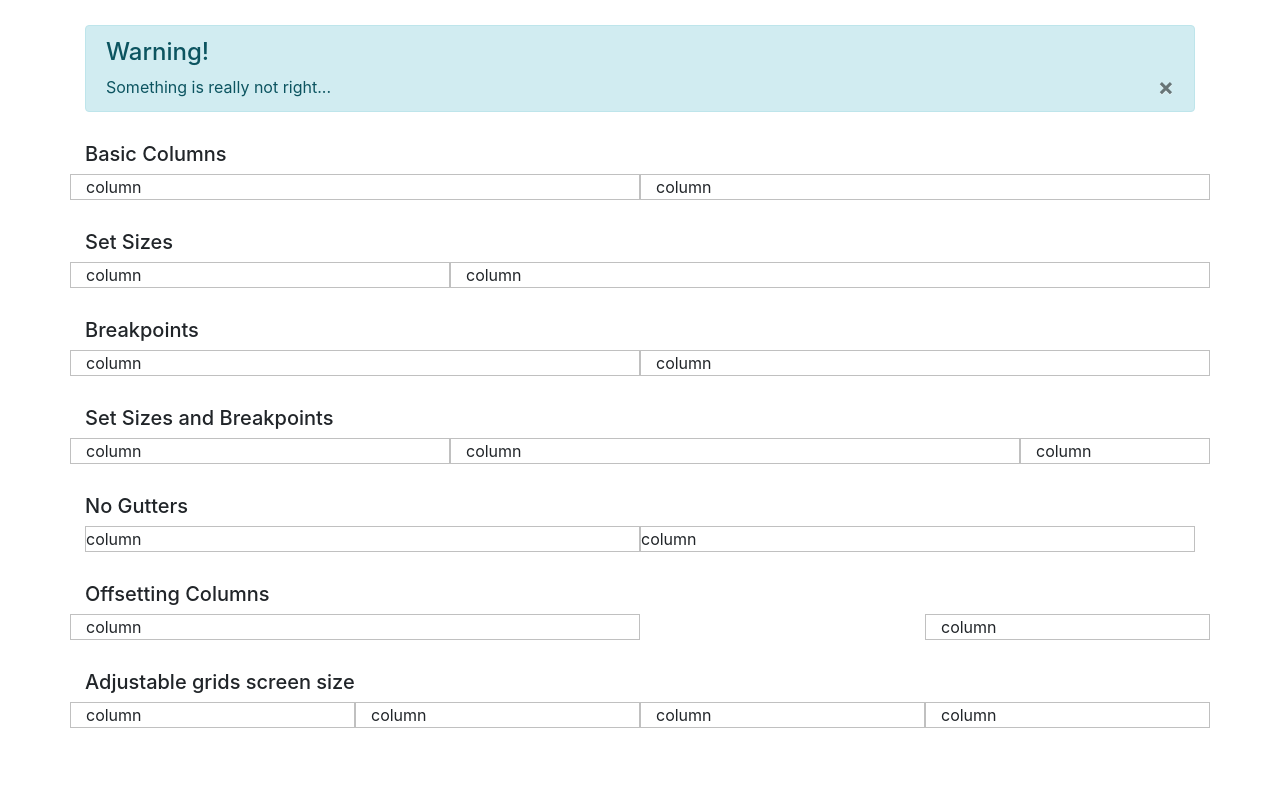
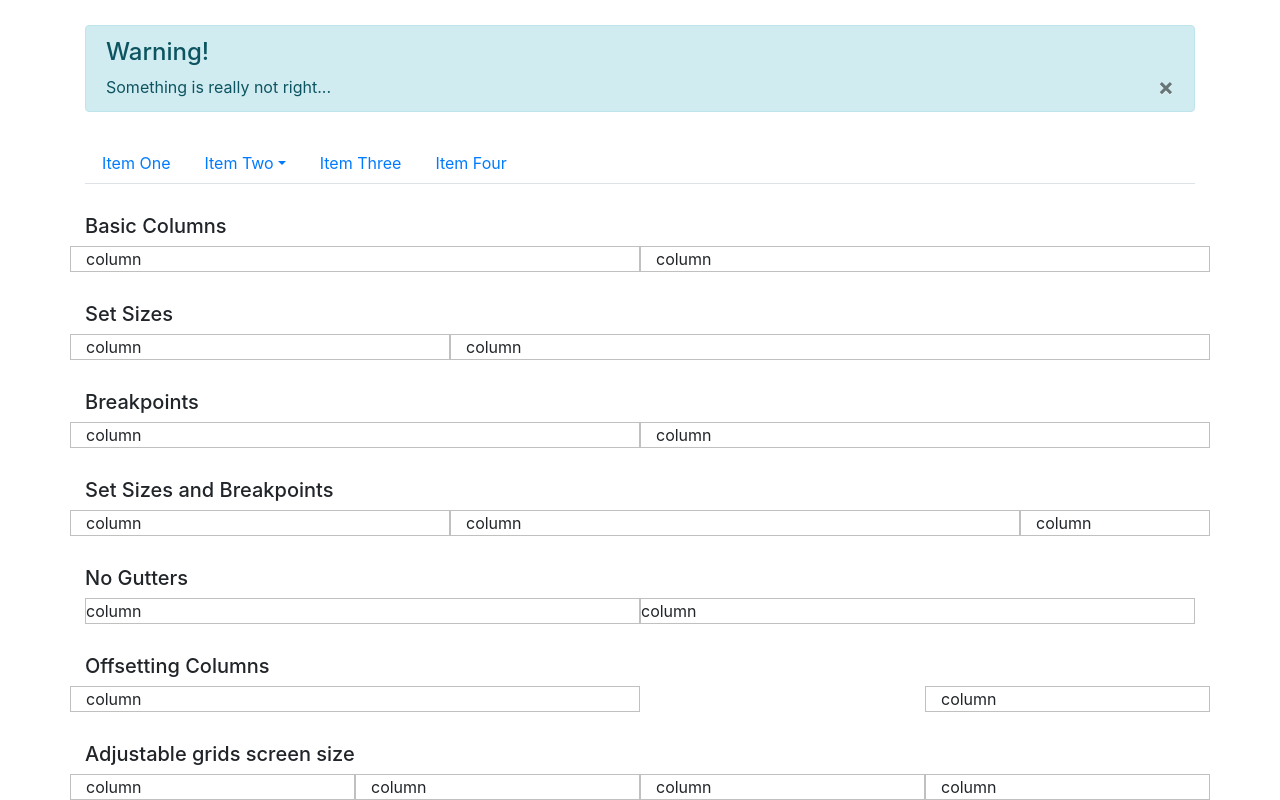
Before and after one commit to jlbouche/bootstrap-4-practice, a plain HTML site: page index.html in a window 1280 px wide. Shown: the part 1790-2590 px from the top of the page. Before the commit the page ends 2518 px from the top, so only its background shows below. Drawn offline with nearby package versions, Linux system fonts and the light colour scheme.

Commit message:
navbar options

```diff
--- a/index.html
+++ b/index.html
@@ -180,6 +180,34 @@
 
         </div>
 
+        <!--navigation options-->
+
+        <div class="container" style="margin-top:30px">
+
+            <ul class="nav nav-tabs">
+                <li class="nav-item">
+                    <a href="#" class="nav-link">Item One</a>
+                </li>
+                <li class="nav-item">
+                    <a href="#" class="nav-link dropdown-toggle" data-toggle="dropdown">Item Two</a>
+                    <div class="dropdown-menu">
+                        <a href="#" class="dropdown-item">Dropdown One</a>
+                        <a href="#" class="dropdown-item">Dropdown Two</a>
+                        <div class="dropdown-divider">
+                            <a href="#" class="dropdown-item">Dropdown Three</a>
+                        </div>
+                    </div>
+                </li>
+                <li class="nav-item">
+                    <a href="#" class="nav-link">Item Three</a>
+                </li>
+                <li class="nav-item">
+                    <a href="#" class="nav-link">Item Four</a>
+                </li>
+            </ul>
+
+        </div>
+
         <!--column examples/practice-->
 
         <div class="container" style="margin-top:30px;">
```
